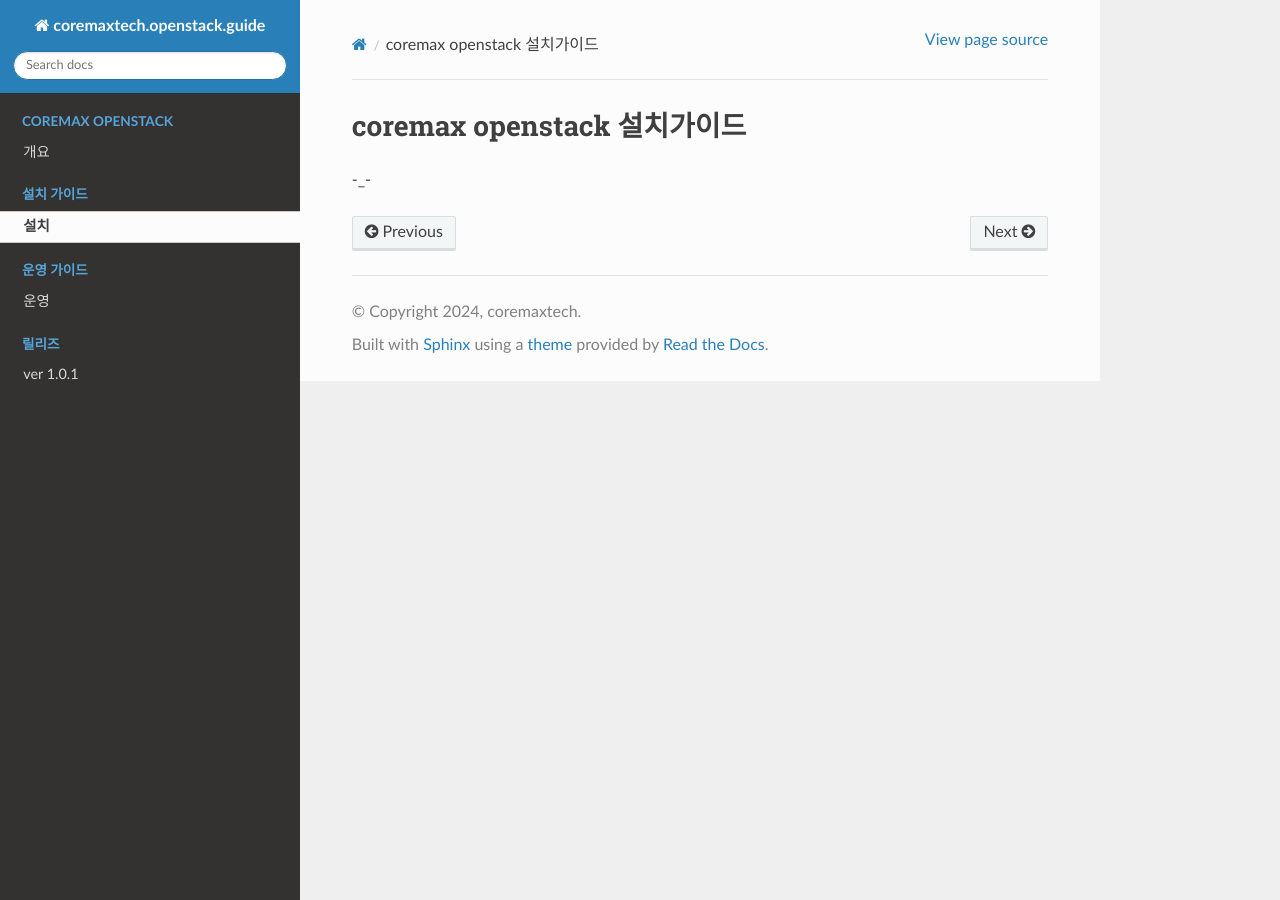
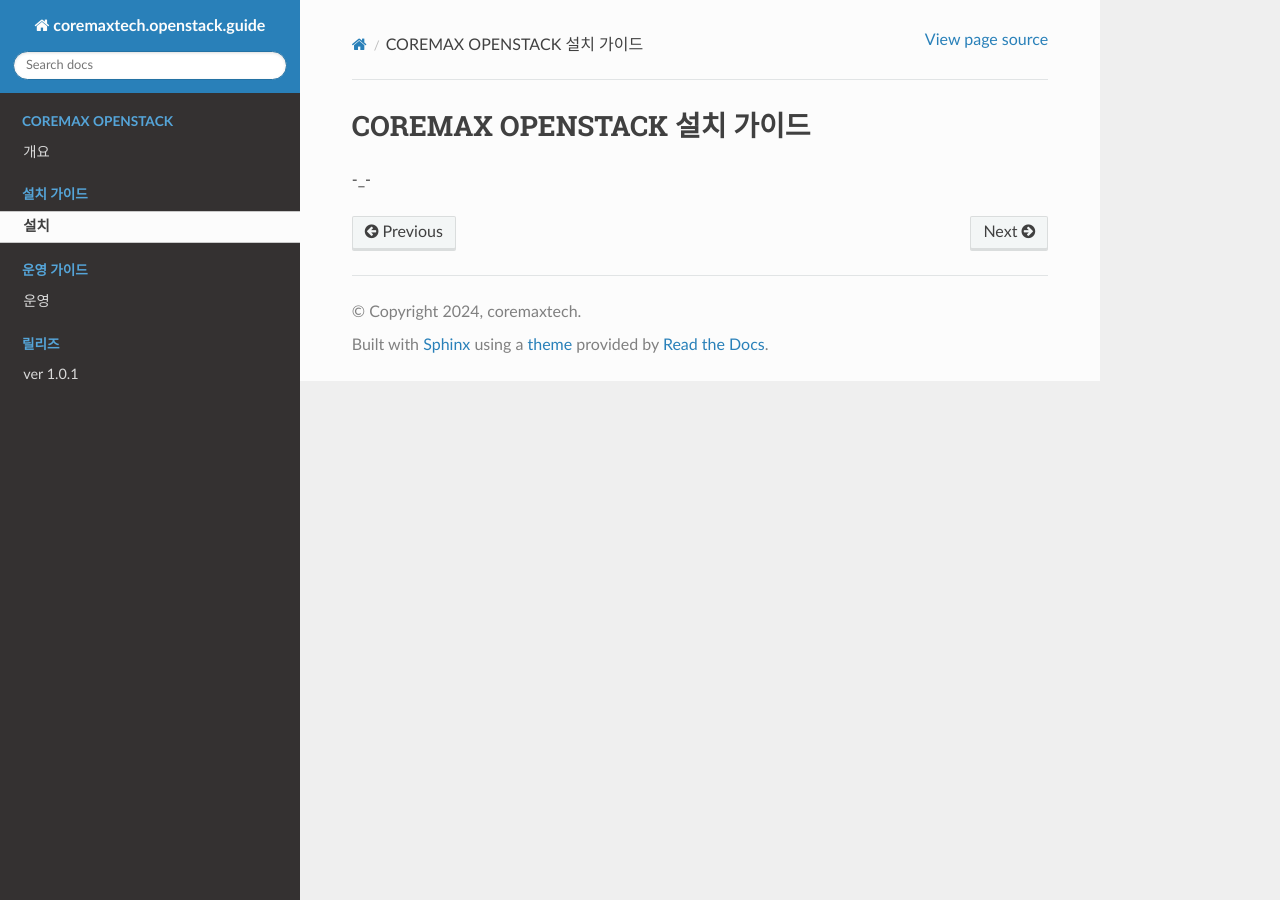
Before and after one commit to hoonhee92/install_tutorial.ver-0.1, a Sphinx documentation site: the page built from docs/source/install/install-openstack.rst, in a window 1280 px wide. Built offline with Sphinx 7.4.7 and the Read the Docs theme 3.1.0, drawn with Linux system fonts in a browser that asks for light colours.

```diff
--- a/docs/source/install/install-openstack.rst
+++ b/docs/source/install/install-openstack.rst
@@ -1,4 +1,4 @@
-coremax openstack 설치가이드
+COREMAX OPENSTACK 설치 가이드
 =====================
 
 -_-
```
